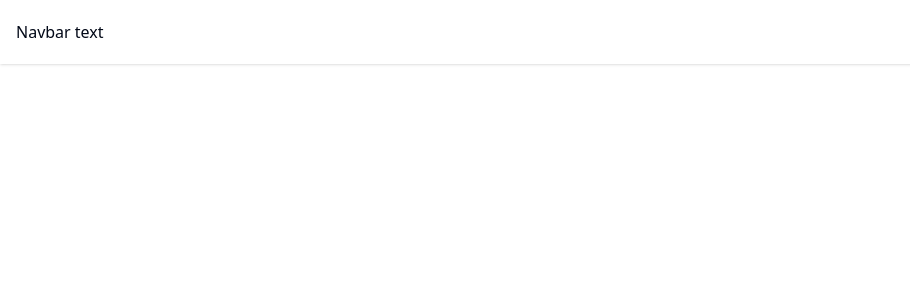
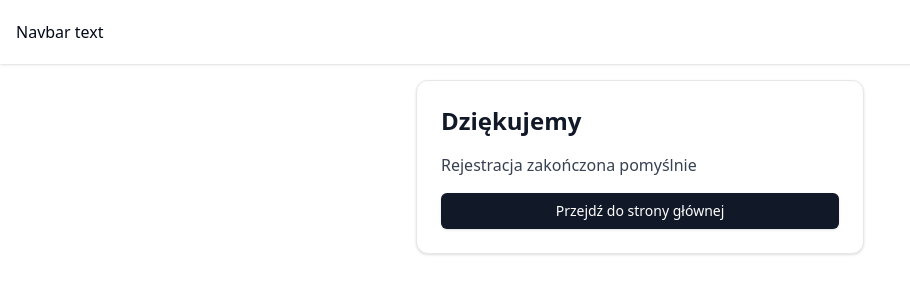
Before and after one commit to JakubLipnicki/emplocity-audio-upload-thing, a Nuxt app in the folder frontend/: page /activation in a window 1280 px wide. Before the commit this address had no page. Shown: the top 300 px of the page, without its empty margins (0-910 px from the left). Built offline with nearby package versions, Linux system fonts and the light colour scheme.

Commit message:
eslint syntax and problem solving

```diff
--- /dev/null
+++ b/frontend/pages/activation.vue
@@ -0,0 +1,29 @@
+<script setup>
+import {
+  Card,
+  CardHeader,
+  CardTitle,
+  CardDescription,
+  CardContent,
+} from "@/components/ui/card";
+
+import { Button } from "@/components/ui/button";
+
+const goToMainPage = () => {
+  navigateTo("/")
+};
+</script>
+
+<template>
+  <Card class="max-w-md mx-auto border border-gray-200">
+    <CardContent class="p-6 space-y-4">
+      <h1 class="text-2xl font-extrabold text-gray-900 mb-4">Dziękujemy</h1>
+      <p class="text-gray-700 mb-6">Rejestracja zakończona pomyślnie</p>
+      <div class="mt-4">
+        <Button variant="default" class="bg-gray-900 hover:bg-gray-800 text-white w-full" @click="goToMainPage">
+          Przejdź do strony głównej
+        </Button>
+      </div>
+    </CardContent>
+  </Card>
+</template>
```
Also changed, not shown: frontend/eslint.config.js (added, +14 -0 lines), frontend/package.json (+8 -2 lines), 1 other file (tests, documents, lock files or other folders).
